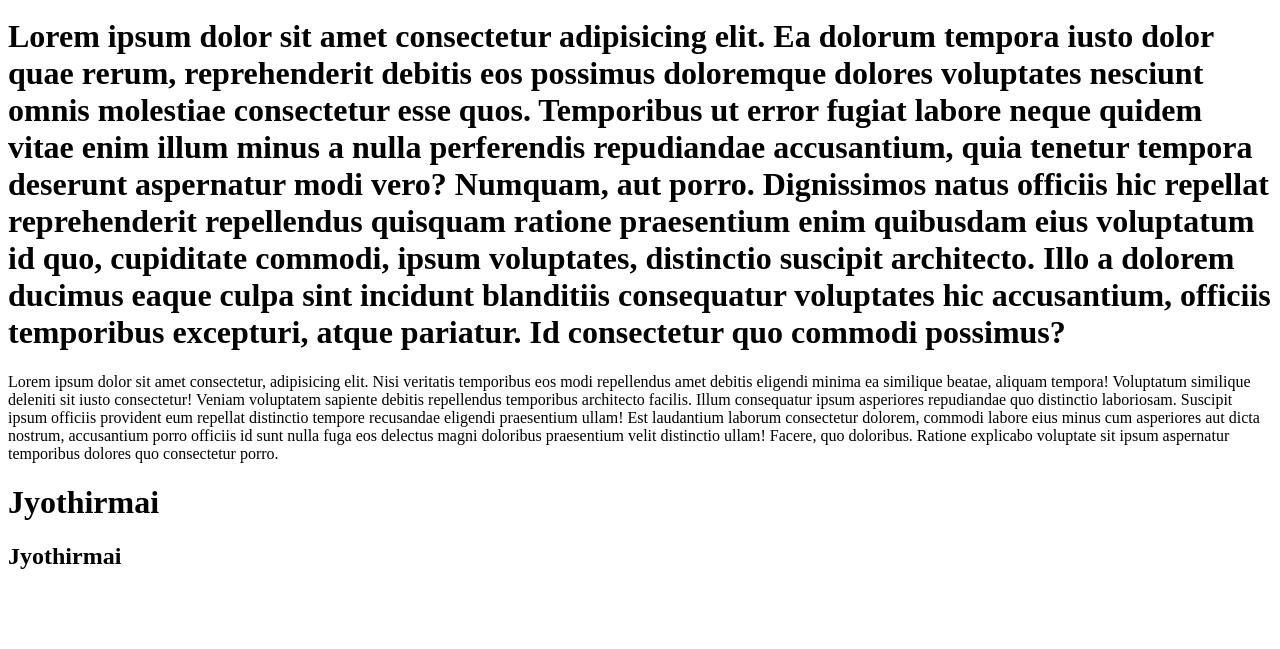
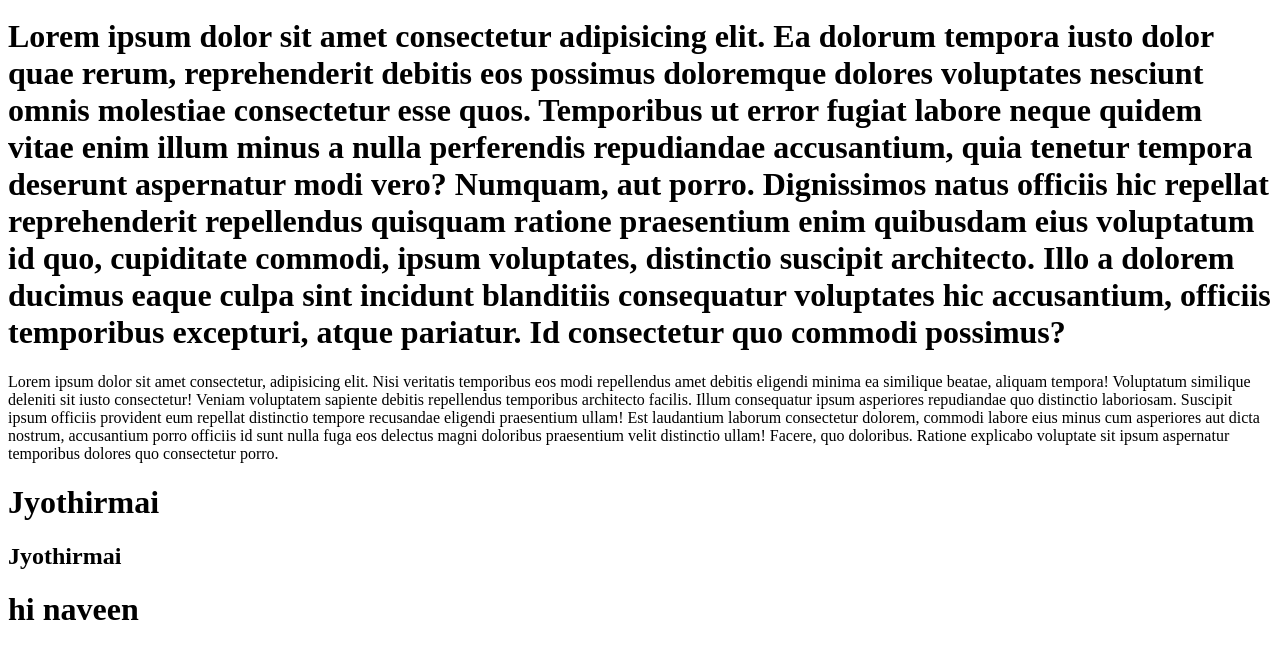
Before and after one commit to Jyothirmai08/Group-Repo, a plain HTML site: page index.html in a window 1280 px wide. Shown: the part 237-886 px from the top of the page. Before the commit the page ends 826 px from the top, so only its background shows below. Drawn offline with Linux system fonts and the light colour scheme.

Commit message:
new commit

```diff
--- a/index.html
+++ b/index.html
@@ -15,5 +15,6 @@
 <p>Lorem ipsum dolor sit amet consectetur, adipisicing elit. Nisi veritatis temporibus eos modi repellendus amet debitis eligendi minima ea similique beatae, aliquam tempora! Voluptatum similique deleniti sit iusto consectetur! Veniam voluptatem sapiente debitis repellendus temporibus architecto facilis. Illum consequatur ipsum asperiores repudiandae quo distinctio laboriosam. Suscipit ipsum officiis provident eum repellat distinctio tempore recusandae eligendi praesentium ullam! Est laudantium laborum consectetur dolorem, commodi labore eius minus cum asperiores aut dicta nostrum, accusantium porro officiis id sunt nulla fuga eos delectus magni doloribus praesentium velit distinctio ullam! Facere, quo doloribus. Ratione explicabo voluptate sit ipsum aspernatur temporibus dolores quo consectetur porro.</p>
 <h1>Jyothirmai</h1>
 <h2>Jyothirmai</h2>
+<h1>hi naveen</h1>
 </body>
 </html>
```
